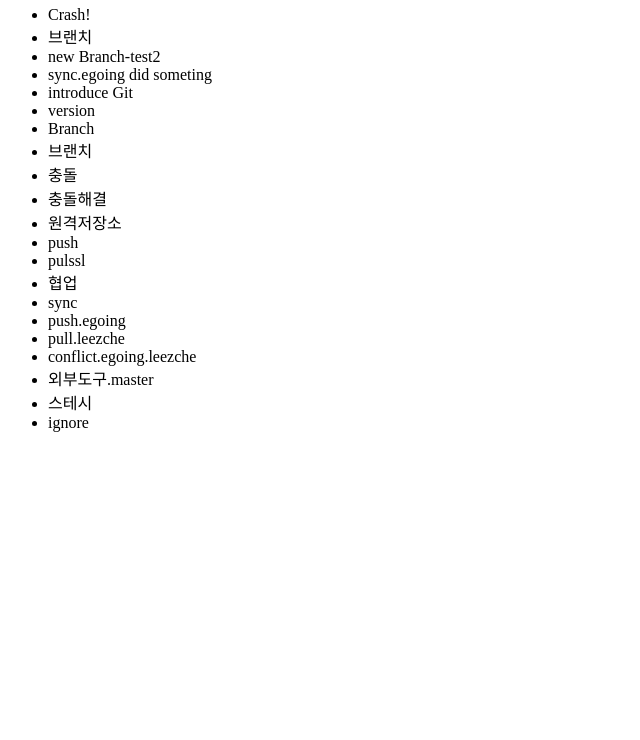
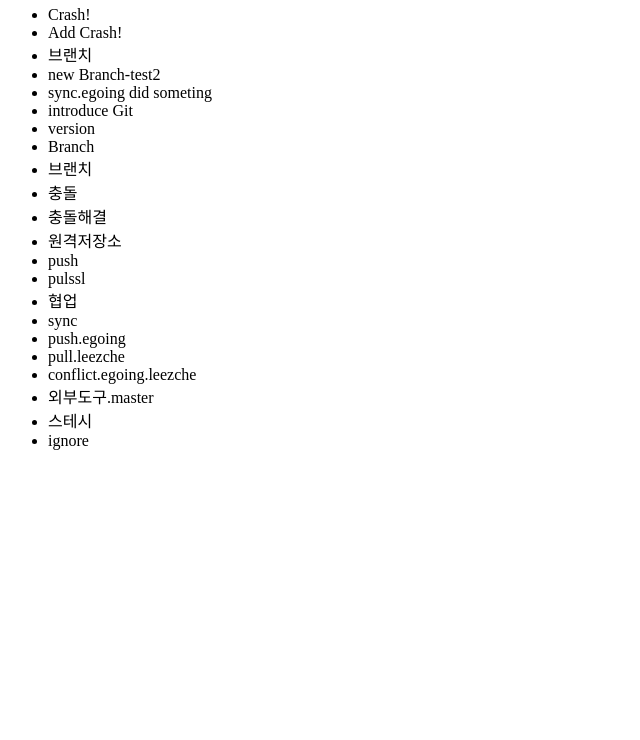
Before and after one commit to yangee/gitPrac, a plain HTML site: page index.html in a window 1280 px wide. Shown: the part 60-800 px from the top of the page, without its empty margins (0-640 px from the left). Drawn offline with Linux system fonts and the light colour scheme.

Commit message:
add Crash
C

```diff
--- a/index.html
+++ b/index.html
@@ -10,7 +10,7 @@
         </header>
         <ul>
             <li>Crash!</li>
-
+            <li>Add Crash!</li>
             <li>브랜치</li>
 
             <li>new Branch-test2</li>
```
